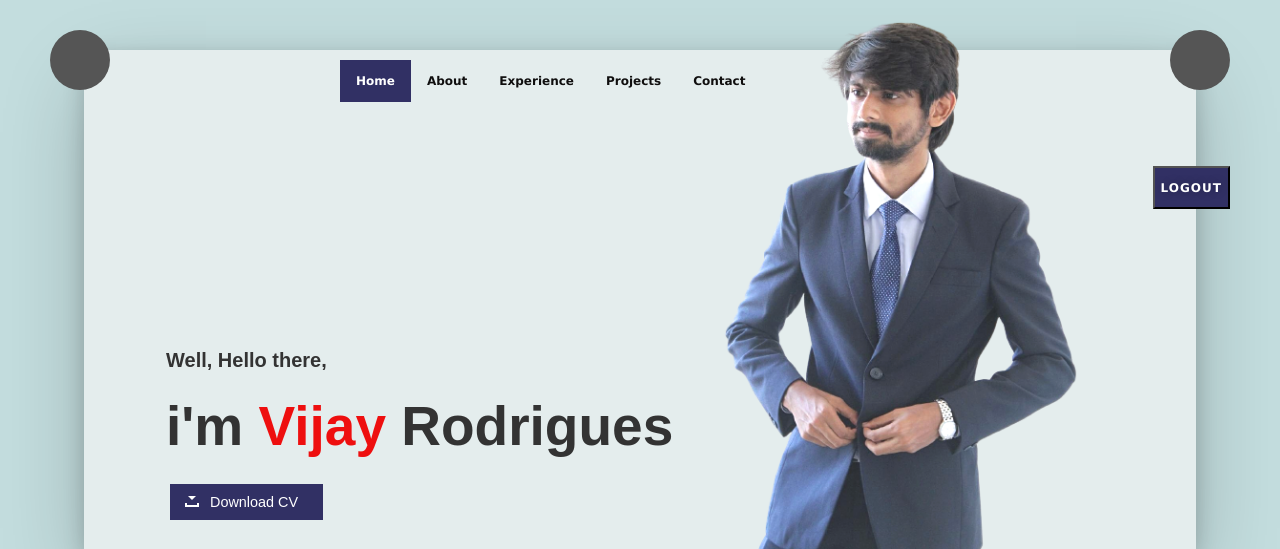
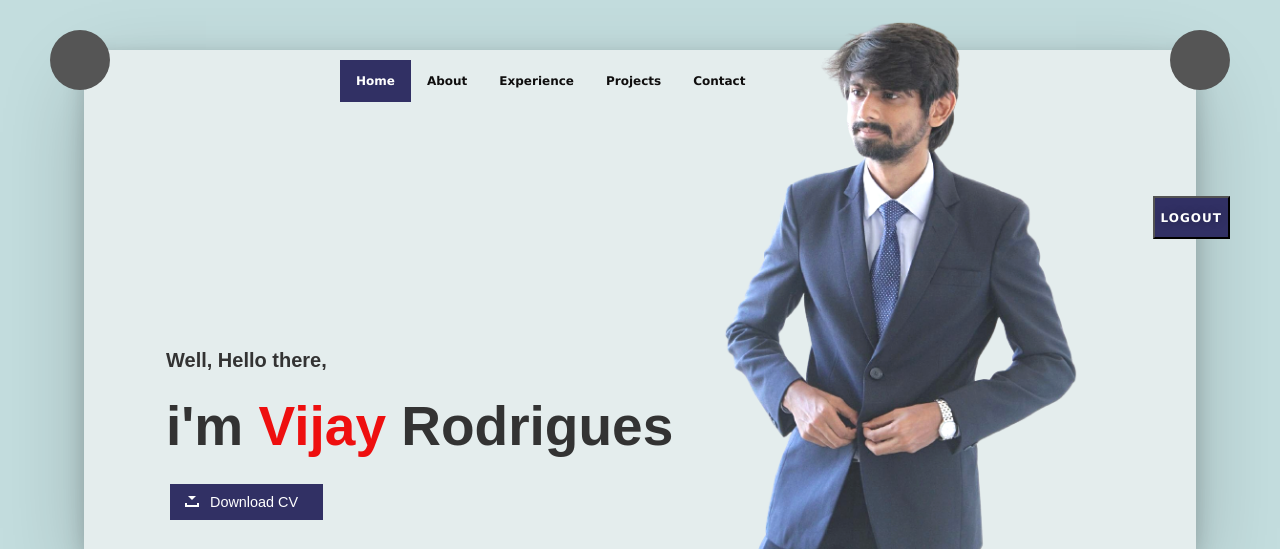
Before and after one commit to VijayRodrigues/pers-proj-app, a Flask app: template templates/profile.html in a window 1280 px wide. Shown: the top 549 px of the page. Run offline with Flask 2, Linux system fonts and the light colour scheme; the template is opened without the code that fills it, so the values that code supplies are empty; some libraries are stand-ins or nearby versions; some web fonts are replaced.

Commit message:
Update style_prof.css

```diff
--- a/static/style_prof.css
+++ b/static/style_prof.css
@@ -12,7 +12,7 @@ body {
 
  .login{
   position:relative;
-  top: -280px;
+  top: -250px;
 
  }
 
```
